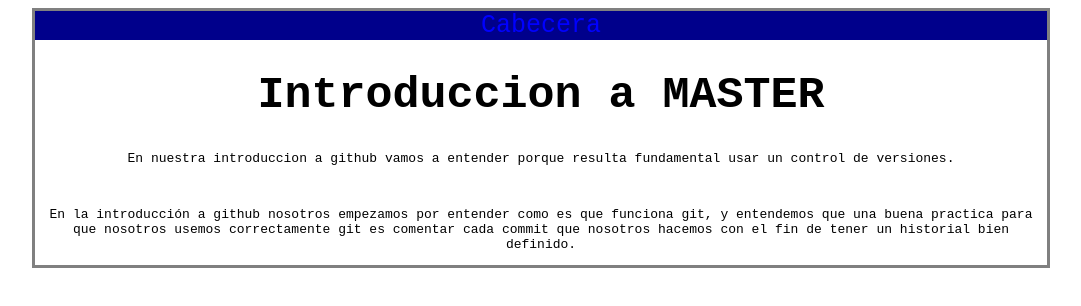
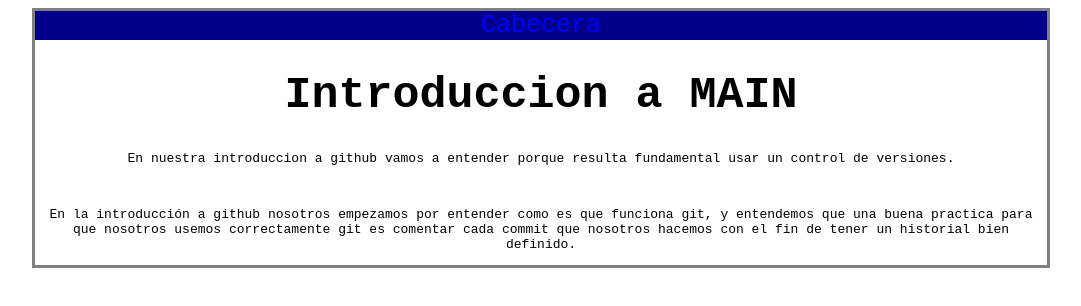
Before and after one commit to alcatere/github, a plain HTML site: page blog.html in a window 1280 px wide. Shown: the whole page, without its empty margins (102-1183 px from the left). Drawn offline with Linux system fonts and the light colour scheme.

```diff
--- a/blog.html
+++ b/blog.html
@@ -13,7 +13,7 @@
            </div>
 
 
-            <h1 id="title">Introduccion a MASTER</h1>
+            <h1 id="title">Introduccion a MAIN</h1>
 
             <p>En nuestra introduccion a github vamos a entender porque resulta fundamental usar un control de versiones. </p>
             <br>
```
